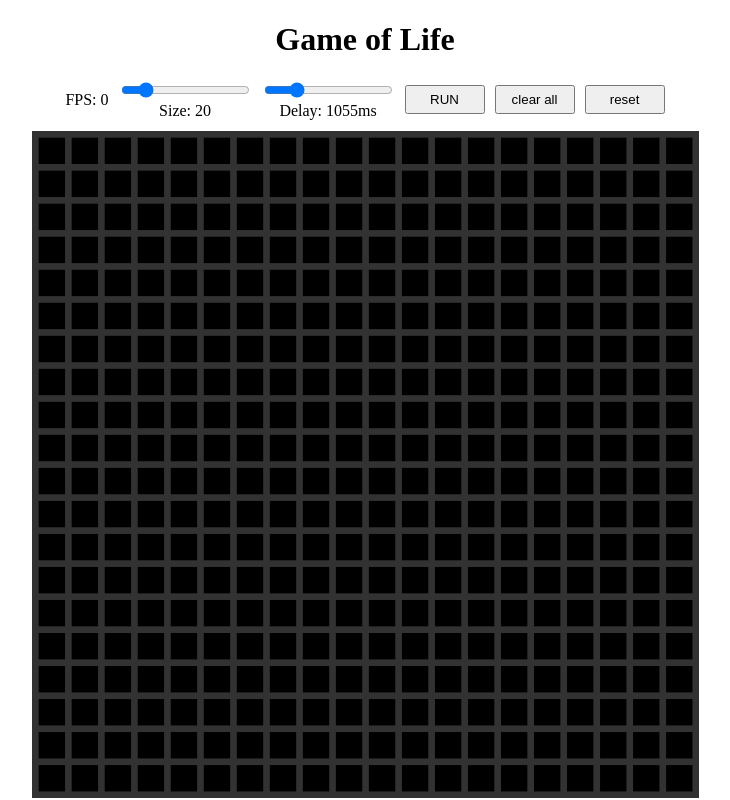
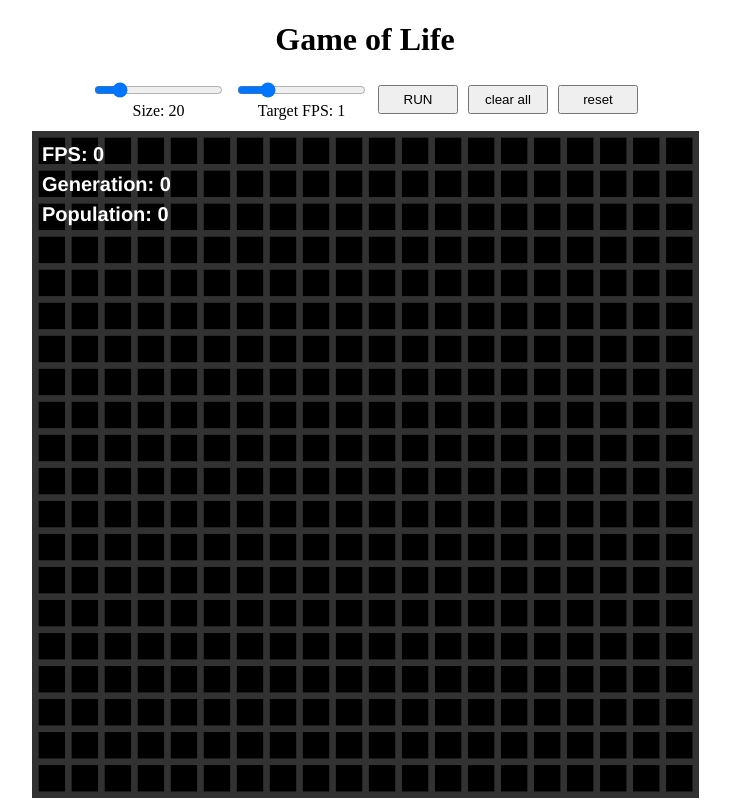
Before and after one commit to quetsalkoatl/game_of_life, a plain HTML site: page index.html in a window 1280 px wide. Both pictures are taken after a click on the button "reset". Shown: the whole page, without its empty margins (275-1005 px from the left). Drawn offline with Linux system fonts and the light colour scheme.

Commit message:
add generation and population display and change FPS display

```diff
--- a/gol.js
+++ b/gol.js
@@ -1,5 +1,4 @@
 const controller = new AbortController();
-const fpsEl = document.getElementById("fps");
 const sizeRange = document.getElementById("game_size");
 const sizeValue = document.getElementById("size_value");
 const speedRange = document.getElementById("game_speed");
@@ -10,6 +9,7 @@ const canvas = document.getElementById("game_of_life");
 const ctx = canvas.getContext("2d");
 
 const arraySize = 200;
+const deltas = [2000, 1500, 1000, 750, 500, 250, 175, 100, 50, 20, 10];
 
 let gameSize = 0;
 let game = undefined;
@@ -22,25 +22,30 @@ let lastUpdate = 0;
 let running = false;
 let fpsTimeout = false;
 let fpsCount = 0;
+let currentFps = 0;
+let generation = 0;
+let population = 0;
 let hover = undefined;
 
 function init() {
+    stopGame();
     game = new Array(arraySize ** 2);
     for (let i = 0; i < game.length; i++) {
         game[i] = false;
     }
+    population = 0;
+    generation = 0;
     lastGame = game.map(v => v);
+    draw();
 }
 
 function gameLoop(now) {
     const elapsed = now - lastUpdate;
-    if (elapsed >= delta) {
+    if (elapsed >= deltas[delta]) {
         lastUpdate = now;
-        if (running) {
-            calculate();
-            draw();
-            fps();
-        }
+        calculate();
+        draw();
+        fps();
     }
     if (running) {
         requestAnimationFrame(gameLoop);
@@ -48,6 +53,8 @@ function gameLoop(now) {
 }
 
 function calculate() {
+    generation++;
+    population = 0;
     let someChanged = false;
     game = game.map((alive, idx) => {
         const y = Math.floor(idx / arraySize);
@@ -60,8 +67,10 @@ function calculate() {
                 someChanged = true;
                 return false;
             }
+            population++;
         } else if(neighbors === 3) {
             someChanged = someChanged || !alive;
+            population++;
             return true;
         }
         return alive;
@@ -105,6 +114,11 @@ function draw() {
             ctx.fillRect(posX, posY, squareSize, squareSize);
         }
     }
+    ctx.font = `bold 20px Helvetica`;
+    ctx.fillStyle = "white";
+    ctx.fillText(`FPS: ${currentFps}`, 10, 30);
+    ctx.fillText(`Generation: ${generation}`, 10, 60);
+    ctx.fillText(`Population: ${population}`, 10, 90);
     if (hover) {
         const posX = hover.x * mul + lineSize;
         const posY = hover.y * mul + lineSize;
@@ -120,7 +134,7 @@ function fps() {
         fpsTimeout = true;
         setTimeout(() => {
             if (running) {
-                fpsEl.innerHTML = fpsCount;
+                currentFps = fpsCount;
                 fpsCount = 0;
             }
             fpsTimeout = false;
@@ -151,6 +165,8 @@ function clickCanvas(e) {
     if (validCoords(x, y)) {
         const i = getGameIndex(x, y);
         game[i] = !game[i];
+        generation = 0;
+        population = getCurrentPopulation();
         draw();
     }
 }
@@ -219,15 +235,15 @@ function scrollSpeed(e) {
     if (e.deltaY > 0 && current < 10) {
         speedRange.value = current + 1;
         changeSpeed();
-    } else if (e.deltaY < 0 && current > 1) {
+    } else if (e.deltaY < 0 && current > 0) {
         speedRange.value = current - 1;
         changeSpeed();
     }
 }
 
 function changeSpeed() {
-    delta = Math.round(-1980 * Math.log10(speedRange.value) + 2000);
-    speedValue.innerHTML = delta;
+    delta = speedRange.value;
+    speedValue.innerHTML = Math.round(1000 / deltas[delta]);
 }
 
 function stopGame() {
@@ -242,14 +258,19 @@ function runGame(e, overrideValue) {
         requestAnimationFrame(gameLoop);
     } else {
         fpsCount = 0;
-        fpsEl.innerHTML = fpsCount;
+        currentFps = 0;
     }
 }
 
 function resetGame() {
+    stopGame();
     game = lastGame;
-    stopGame();
+    population = getCurrentPopulation();
     draw();
+}
+
+function getCurrentPopulation() {
+    return game.reduce((acc, curr) => curr ? acc + 1 : acc, 0);
 }
 
 sizeRange.addEventListener("change", changeSize);
@@ -264,4 +285,3 @@ window.addEventListener("resize", resize);
 init();
 changeSize();
 changeSpeed();
-requestAnimationFrame(gameLoop);
--- a/index.html
+++ b/index.html
@@ -56,9 +56,6 @@
                 <h1>Game of Life</h1>
                 <div class="controls">
                     <div>
-                        FPS: <span id="fps">0</span>
-                    </div>
-                    <div>
                         <div>
                             <input type="range" min="1" max="20" value="4" class="slider" id="game_size">
                         </div>
@@ -68,10 +65,10 @@
                     </div>
                     <div>
                         <div>
-                            <input type="range" min="1" max="10" value="3" class="slider" id="game_speed">
+                            <input type="range" min="0" max="10" value="2" class="slider" id="game_speed">
                         </div>
                         <div>
-                            Delay: <span id="speed_value"></span>ms
+                            Target FPS: <span id="speed_value"></span>
                         </div>
                     </div>
                     <div>
```
Also changed, not shown: 1 other file.
